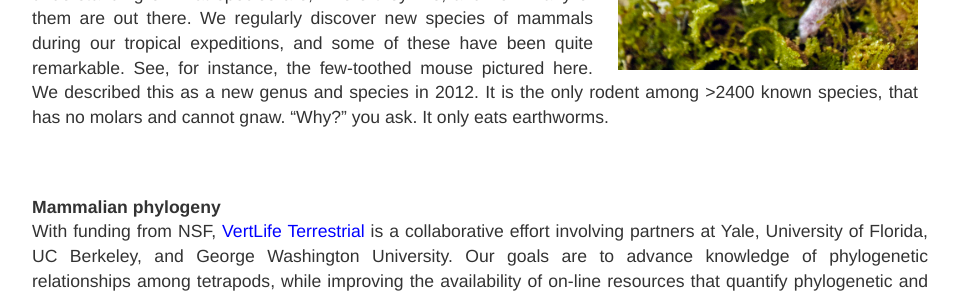
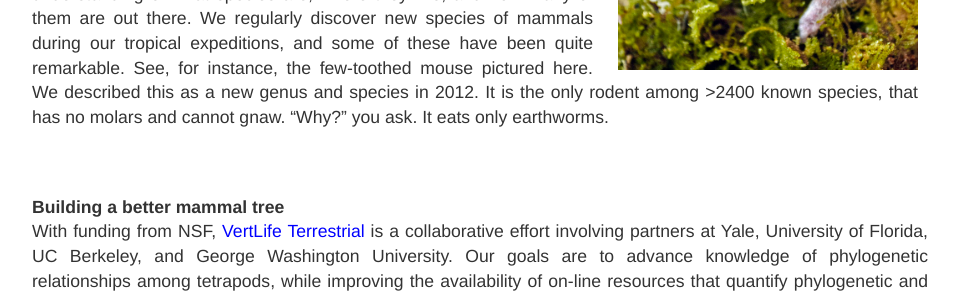
Before and after one commit to esselstyn/esselstyn.github.io, a Jekyll site: the page built from projects.md, in a window 1280 px wide. Shown: the part 1318-1614 px from the top of the page, without its empty margins (160-1119 px from the left). Built offline with Jekyll 4.4.1, drawn with Linux system fonts in a browser that asks for light colours; some of the changed text lies outside the part shown.

Commit message:
Update projects.md

```diff
--- a/projects.md
+++ b/projects.md
@@ -23,8 +23,8 @@
 <img src="images/KCRowe-Pvermidax01.jpg" class="right" alt="Pvermidax" width="300">
 
 **Biodiversity inventories**
-Our research is heavily dependent on knowledge of where species live and how to tell them apart.  In addition, our frequent use of genetic characters requires recently collected museum specimens with appropriately preserved tissue samples.  Thus, much of our time is devoted to inventorying small mammals.  We've done extensive fieldwork in the Philippines, Indonesia, Malaysia, the Democratic Republic of the Congo, and the Southeastern U.S. This fieldwork has supported phylogenetic and phylogeographic investigations of a number of lineages.  The ultimate goal is to contribute to an improved understanding of what species are, where they live, and how many of them are out there. We regularly discover new species of mammals during our tropical expeditions, and some of these have been quite remarkable. See, for instance, the few-toothed mouse pictured here. We described this as a new genus and species in 2012. It is the only rodent among >2400 known species, that has no molars and cannot gnaw. "Why?" you ask. It only eats earthworms.
+Our research is heavily dependent on knowledge of where species live and how to tell them apart.  In addition, our frequent use of genetic characters requires recently collected museum specimens with appropriately preserved tissue samples.  Thus, much of our time is devoted to inventorying small mammals.  We've done extensive fieldwork in the Philippines, Indonesia, Malaysia, the Democratic Republic of the Congo, and the Southeastern U.S. This fieldwork has supported phylogenetic and phylogeographic investigations of a number of lineages.  The ultimate goal is to contribute to an improved understanding of what species are, where they live, and how many of them are out there. We regularly discover new species of mammals during our tropical expeditions, and some of these have been quite remarkable. See, for instance, the few-toothed mouse pictured here. We described this as a new genus and species in 2012. It is the only rodent among >2400 known species, that has no molars and cannot gnaw. "Why?" you ask. It eats only earthworms.
 </div>
 
-**Mammalian phylogeny**
+**Building a better mammal tree**
 With funding from NSF, [VertLife Terrestrial](http://nsf.gov/awardsearch/showAward?AWD_ID=1441634) is a collaborative effort involving partners at Yale, University of Florida, UC Berkeley, and George Washington University. Our goals are to advance knowledge of phylogenetic relationships among tetrapods, while improving the availability of on-line resources that quantify phylogenetic and trait information. More specifically, we are adding unrepresented taxa to existing phylogenetic frameworks and we are incorporating trait data into existing databases, such as the [Map of Life](https://mol.org/). At LSU, we are sequencing 1000s of loci in mammalian species that have not have not been included in previous phylogenetic estimates. Much of this effort relies on DNA extracted from dried museum skins that were collected prior to the regular preservation of frozen tissues. Ultimately, this project will provide better information on the relationships among tetrapod species, while generating critical tools for studying macroevolution, biogeography, and conservation biology.
```
